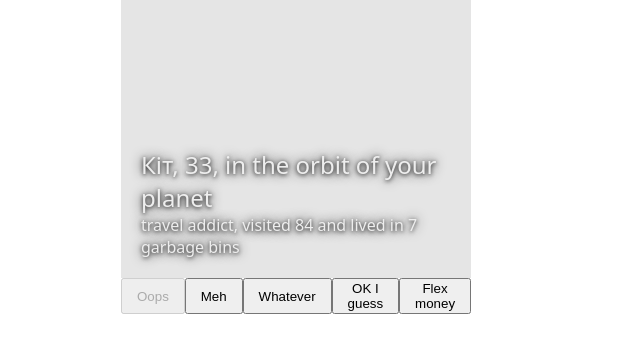
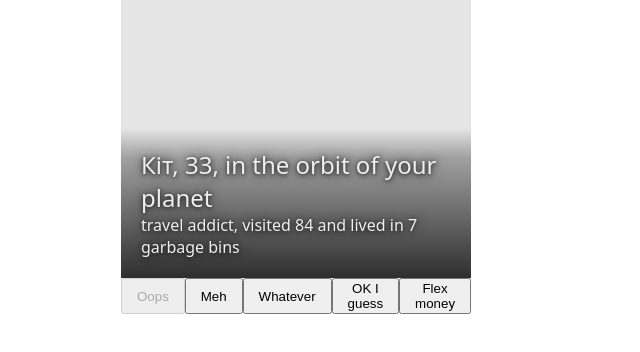
Before and after one commit to rollcat/sc.rollc.at, a plain HTML site: page dating.html in a window 1280 px wide. Shown: the part 330-682 px from the top of the page, without its empty margins (344-984 px from the left). Drawn offline with nearby package versions, Linux system fonts and the light colour scheme.

Commit message:
readability

```diff
--- a/dating.html
+++ b/dating.html
@@ -258,9 +258,17 @@
          }
          .card .description {
              position: absolute;
-             left: 20px;
-             right: 20px;
-             bottom: 20px;
+             padding: 20px;
+             left: 0;
+             right: 0;
+             bottom: 0;
+             background: rgba(0, 0, 0, 0.5);
+             background: linear-gradient(
+                 0deg,
+                 rgba(0, 0, 0, 0.8) 0%,
+                 rgba(0, 0, 0, 0.3) 80%,
+                 rgba(0, 0, 0, 0) 100%
+             );
          }
          .card .description .asl {
              font-size: x-large;
```
